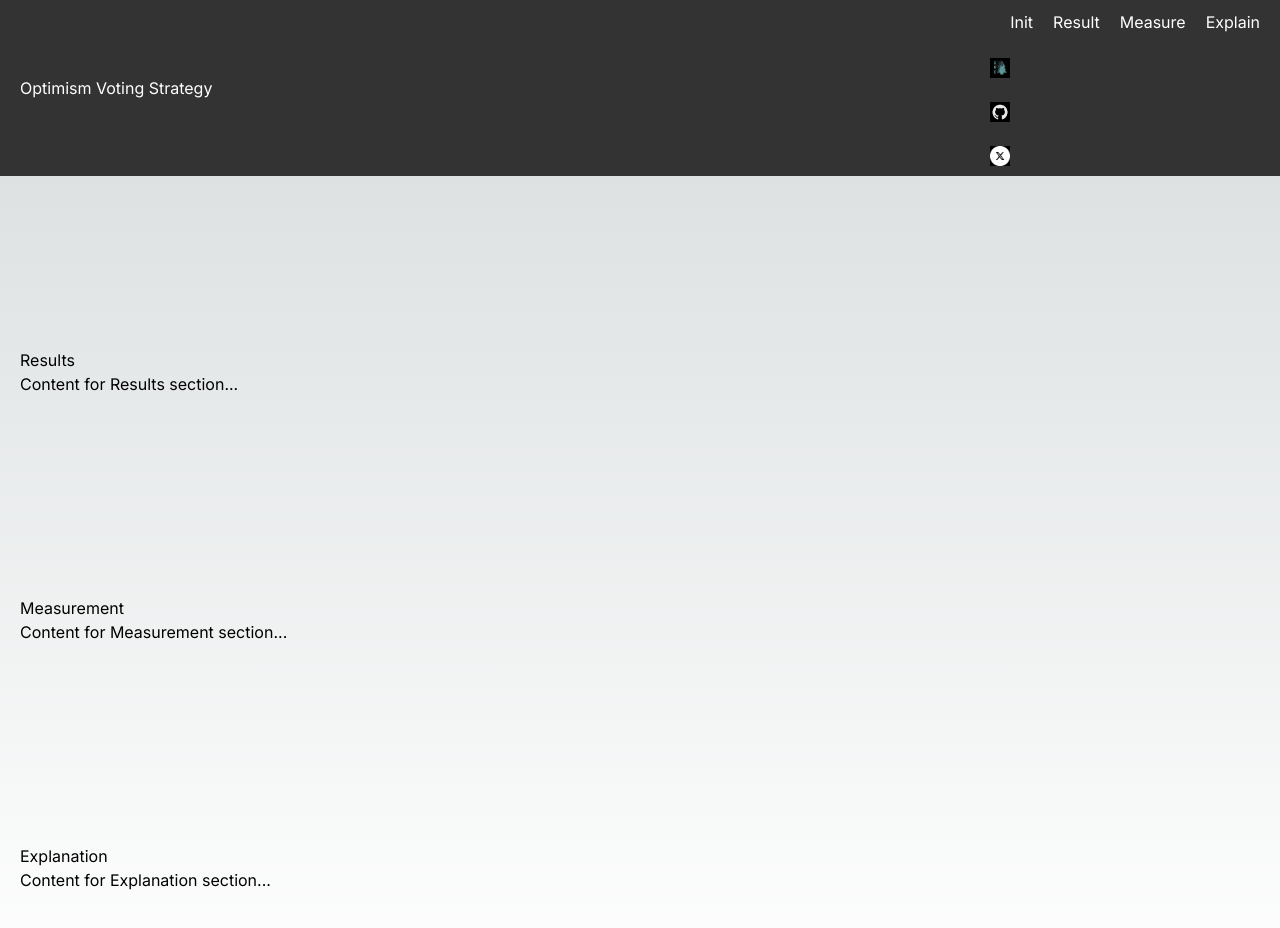
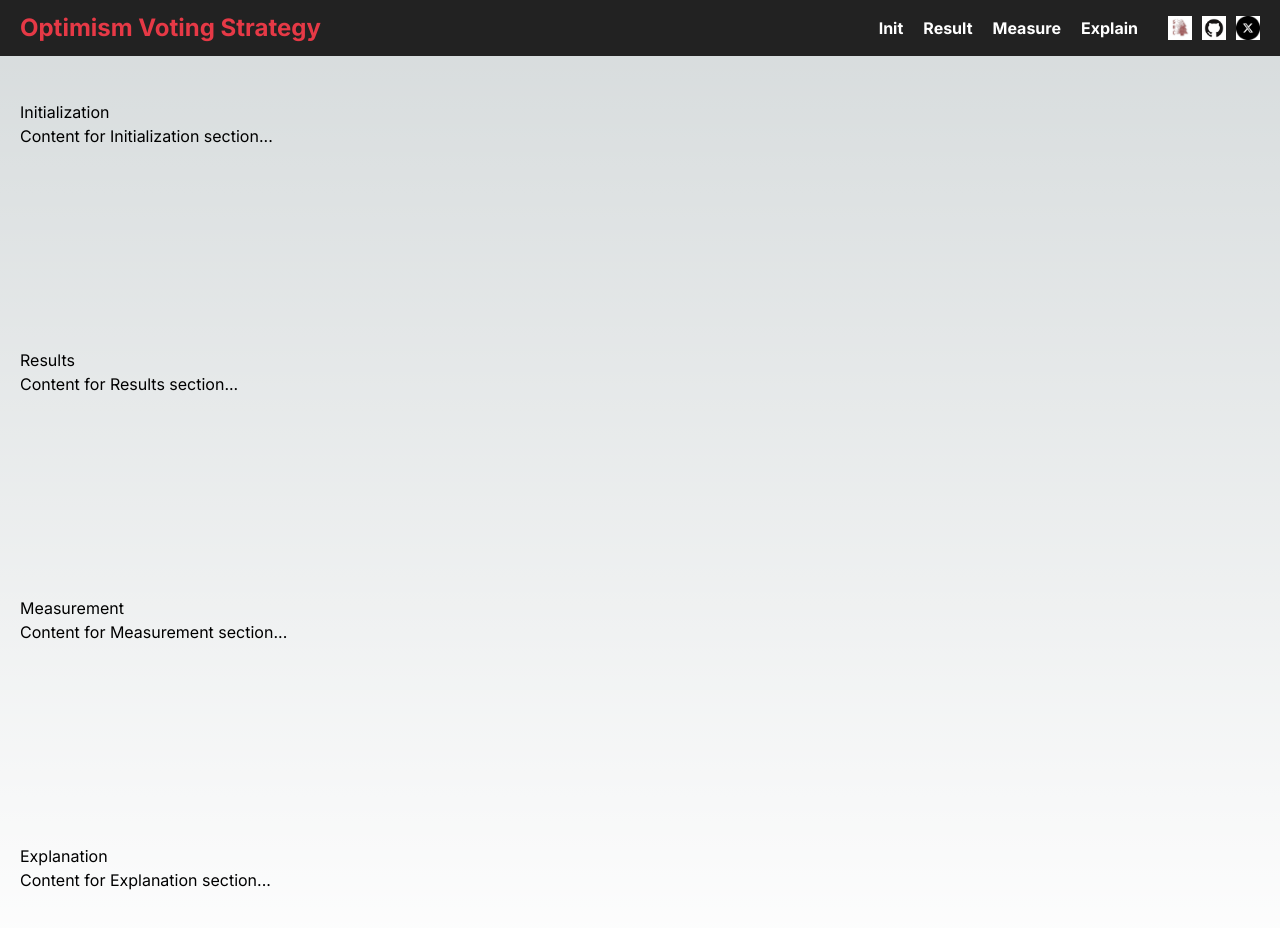
Before and after one commit to BdNWoG/opt-voting, a Next.js app in the folder opt-voting/: page / in a window 1280 px wide. Shown: the top 928 px of the page. Built offline with nearby package versions, Linux system fonts and the light colour scheme.

Commit message:
header improved

```diff
--- a/opt-voting/app/components/Header.module.css
+++ b/opt-voting/app/components/Header.module.css
@@ -8,9 +8,10 @@
     align-items: center;
     padding: 10px 20px;
     background-color: #333;
-    color: white;
+    color: #ffffff;
     z-index: 1000;
     transition: top 0.3s ease-in-out;
+    background-color: #222; /* Darker background to complement the red and white */
   }
 
   .header.hidden {
@@ -19,6 +20,14 @@
 
   .headerLeft h1 {
     margin: 0;
+    font-size: 24px; /* Increase font size */
+    font-weight: bold; /* Make the title bold */
+    color: #e63946; /* Red color from the logo */
+  }
+
+  .headerRight {
+    display: flex;
+    align-items: center;
   }
 
   .headerRight nav ul {
@@ -33,16 +42,23 @@
   }
 
   .headerRight nav ul li a {
-    color: white;
+    color: #ffffff; /* White text color */
     text-decoration: none;
+    font-weight: bold; /* Bold menu tabs */
+  }
+
+  .headerIcons {
+    display: flex;
+    align-items: center;
+    margin-left: 20px; /* Space between the nav links and icons */
   }
 
   .headerIcons a {
-    margin-left: 20px;
+    margin-left: 10px;
   }
 
   .headerIcons img {
-    width: 20px;
-    height: 20px;
-    filter: invert(100%);
+    width: 24px; /* Slightly larger icons */
+    height: 24px;
+    /* Remove the invert filter to keep default colors */
   }
```
